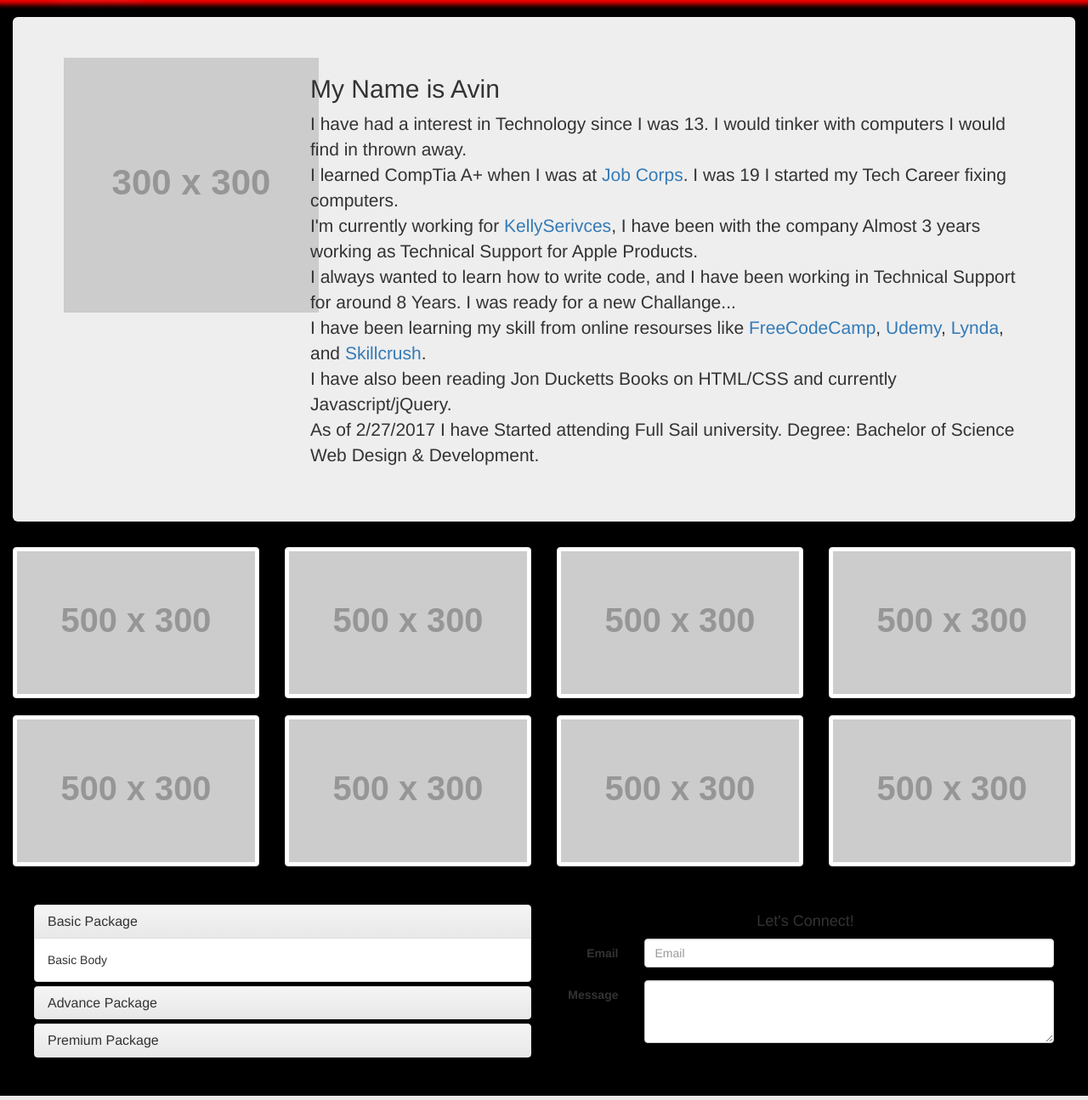
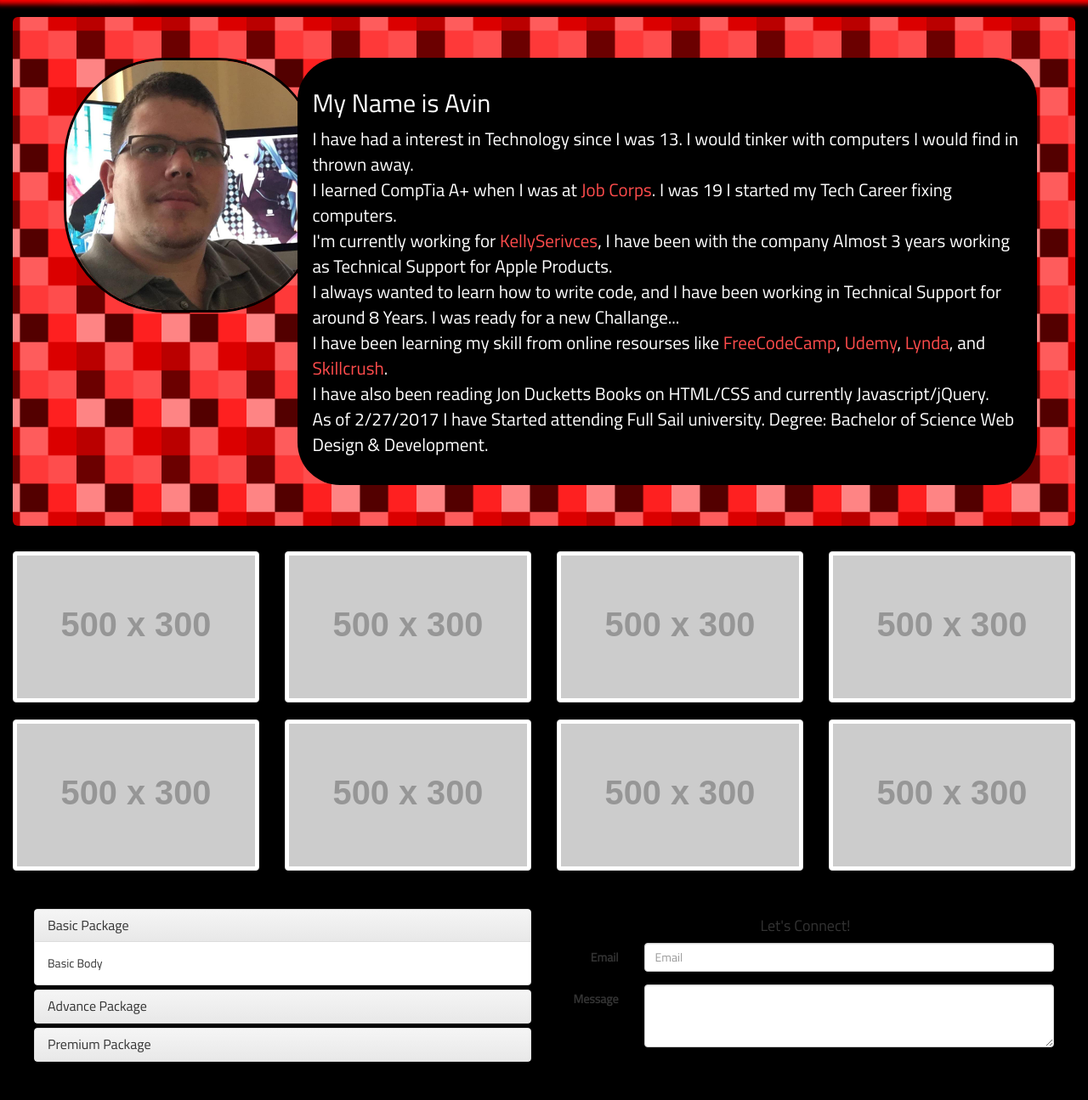
Before and after one commit to Verlock/Portfolio-2-20-2017, a PHP site: page / in a window 1280 px wide. Shown: the part 50-1345 px from the top of the page at 85% size. Run offline with PHP 8.4, Linux system fonts and the light colour scheme; grey boxes labelled with a size stand in for pictures from a placeholder-image service; some libraries are stand-ins or nearby versions.

Commit message:
About Area 2/21/2017 10:08AM EST

```diff
--- a/css/master.css
+++ b/css/master.css
@@ -2,7 +2,7 @@
 
 font-family: 'Titillium Web', sans-serif;
 font-family: 'Courgette', cursive; (Brand)
-font-family: 'PT Serif', serif;
+font-family: 'PT Serif', serif; (Menu)
 
 
 */
@@ -11,6 +11,7 @@ font-family: 'PT Serif', serif;
 body{
   padding-top: 50px;
   background: #000;
+  font-family: 'Titillium Web', sans-serif;
 }
 #contact{
   padding: 2%;
@@ -51,3 +52,32 @@ nav .navbar-brand p{
 .navbar-default .navbar-nav > li > a:focus {
   color: #ff0000;
 }
+
+
+/*About ME Style*/
+
+.about-me img{
+  width: 300px;
+  border:  3px solid #000;
+  border-radius: 120px;
+}
+
+.jumbotron{
+  background: url('../img/background_red.png') repeat center;
+  background-size: 100px;
+}
+
+.about{
+  background: #000;
+  color: #fff;
+  border-radius: 50px;
+  padding: 1.5%;
+}
+
+.about a{
+  color: #ff4c4c;
+}
+.about a:hover{
+  color: #00ff00;
+  text-decoration: none;
+}
--- a/index.html
+++ b/index.html
@@ -48,9 +48,9 @@
           <div class="about-me">
             <div class="row">
               <div class="col-lg-3 col-md-3 col-sm-12 col-xs-12">
-                <img src="http://placehold.it/300x300">
+                <img src="img/me.jpg" alt="Picture of Alvin">
               </div>
-              <div class="col-lg-9 col-md-9 col-sm-12 col-xs-12">
+              <div class="col-lg-9 col-md-9 col-sm-12 col-xs-12 about">
                 <h2>My Name is Avin</h2>
                 <p>
                   I have had a interest in Technology since I was 13. I would tinker with computers I would find in thrown away. <br>
```
Also changed, not shown: img/background_red.png (added), img/me.jpg (added).
